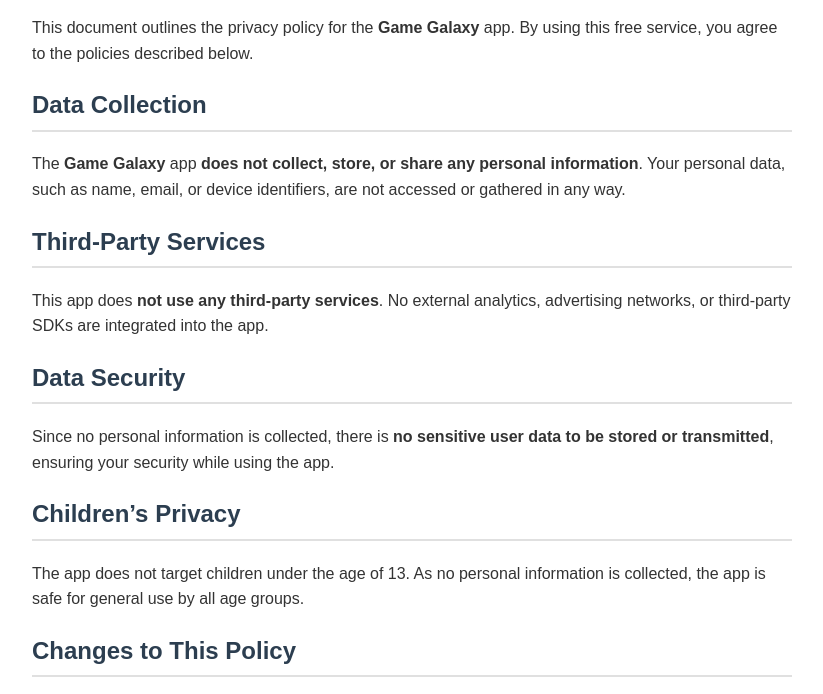
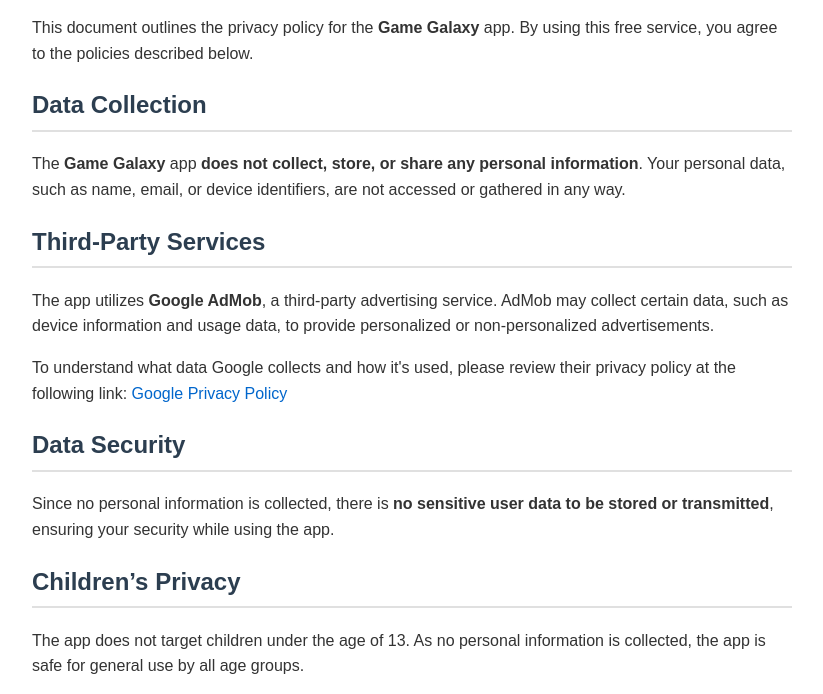
Before and after one commit to PruthiviRaj27/apps, a plain HTML site: page game-galaxy/privacy.html in a window 1280 px wide. Shown: the part 106-800 px from the top of the page, without its empty margins (228-1051 px from the left). Drawn offline with Linux system fonts and the light colour scheme.

Commit message:
fix: Update Game Galaxy Policy

```diff
--- a/game-galaxy/privacy.html
+++ b/game-galaxy/privacy.html
@@ -48,7 +48,8 @@
   <p>The <strong>Game Galaxy</strong> app <strong>does not collect, store, or share any personal information</strong>. Your personal data, such as name, email, or device identifiers, are not accessed or gathered in any way.</p>
 
   <h2>Third-Party Services</h2>
-  <p>This app does <strong>not use any third-party services</strong>. No external analytics, advertising networks, or third-party SDKs are integrated into the app.</p>
+  <p>The app utilizes <strong>Google AdMob</strong>, a third-party advertising service. AdMob may collect certain data, such as device information and usage data, to provide personalized or non-personalized advertisements.</p>
+  <p>To understand what data Google collects and how it's used, please review their privacy policy at the following link: <a href="https://policies.google.com/privacy" target="_blank">Google Privacy Policy</a></p>
 
   <h2>Data Security</h2>
   <p>Since no personal information is collected, there is <strong>no sensitive user data to be stored or transmitted</strong>, ensuring your security while using the app.</p>
```
